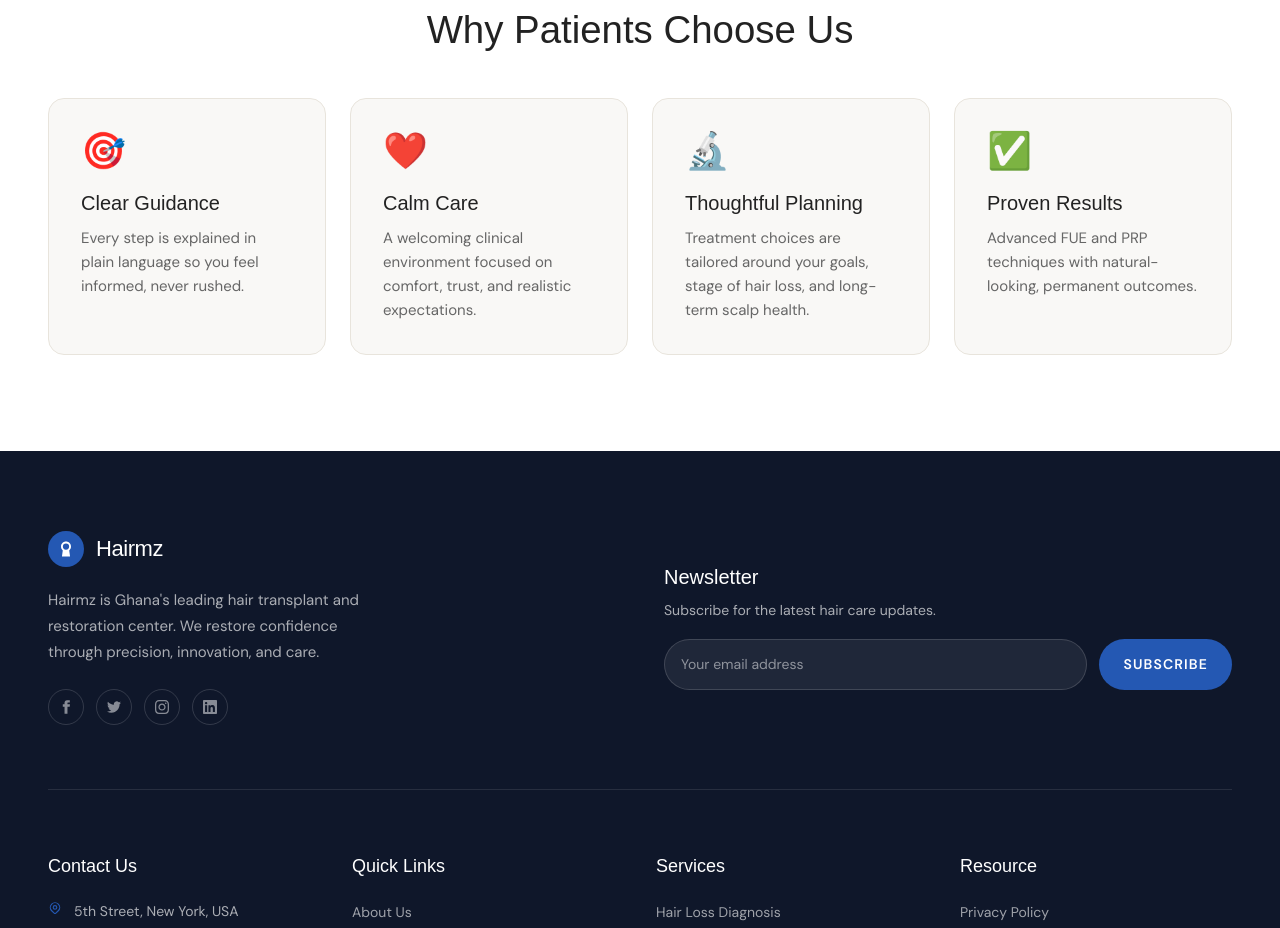
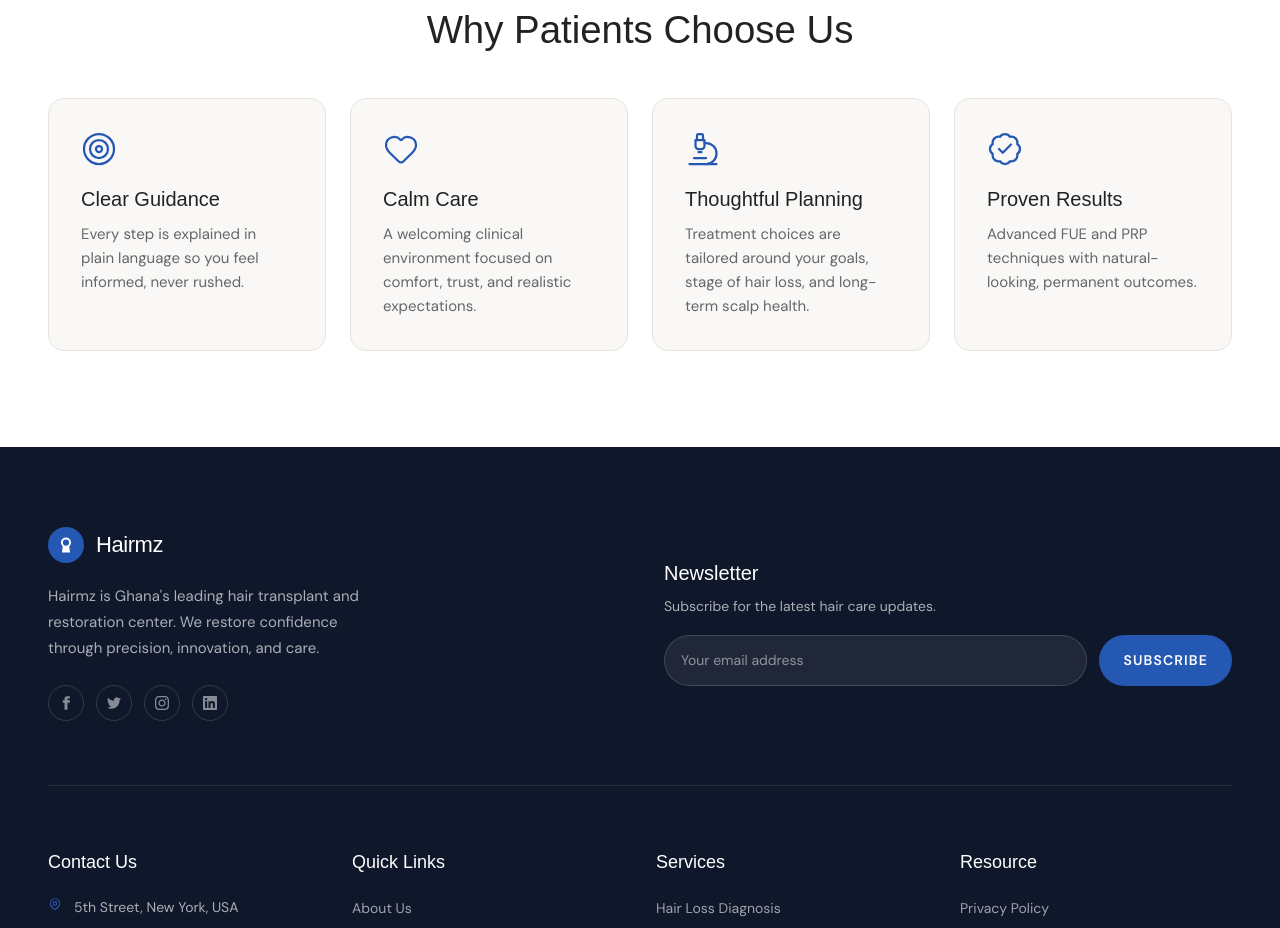
Before and after one commit to dominicnaatey/hair-transplant, a Next.js app: page /about in a window 1280 px wide. Shown: the part 1680-2608 px from the top of the page. Built offline with nearby package versions, Linux system fonts and the light colour scheme; a web font is replaced by a local one.

Commit message:
refactor(AboutPage): replace emoji icons with lucide-react components

```diff
--- a/app/about/page.tsx
+++ b/app/about/page.tsx
@@ -1,6 +1,7 @@
 import Link from 'next/link';
 import PageShell from '@/components/PageShell';
 import Image from 'next/image';
+import { Target, Heart, Microscope, BadgeCheck } from 'lucide-react';
 
 const stats = [
   { value: '15+', label: 'Years Experience' },
@@ -13,22 +14,22 @@ const values = [
   {
     title: 'Clear Guidance',
     text: 'Every step is explained in plain language so you feel informed, never rushed.',
-    icon: '🎯',
+    icon: Target,
   },
   {
     title: 'Calm Care',
     text: 'A welcoming clinical environment focused on comfort, trust, and realistic expectations.',
-    icon: '❤️',
+    icon: Heart,
   },
   {
     title: 'Thoughtful Planning',
     text: 'Treatment choices are tailored around your goals, stage of hair loss, and long-term scalp health.',
-    icon: '🔬',
+    icon: Microscope,
   },
   {
     title: 'Proven Results',
     text: 'Advanced FUE and PRP techniques with natural-looking, permanent outcomes.',
-    icon: '✅',
+    icon: BadgeCheck,
   },
 ];
 
@@ -173,7 +174,9 @@ export default function AboutPage() {
                 className="p-8 rounded-2xl border border-[#e8e4dc] hover:border-[#2458B3] hover:shadow-lg transition-all duration-300 group"
                 style={{ background: '#F9F8F6' }}
               >
-                <div className="text-4xl mb-5">{v.icon}</div>
+                <div className="mb-5">
+                  <v.icon size={36} strokeWidth={1.5} color="#2458B3" />
+                </div>
                 <h4
                   style={{
                     fontFamily: 'var(--font-chivo), Chivo, serif',
```
